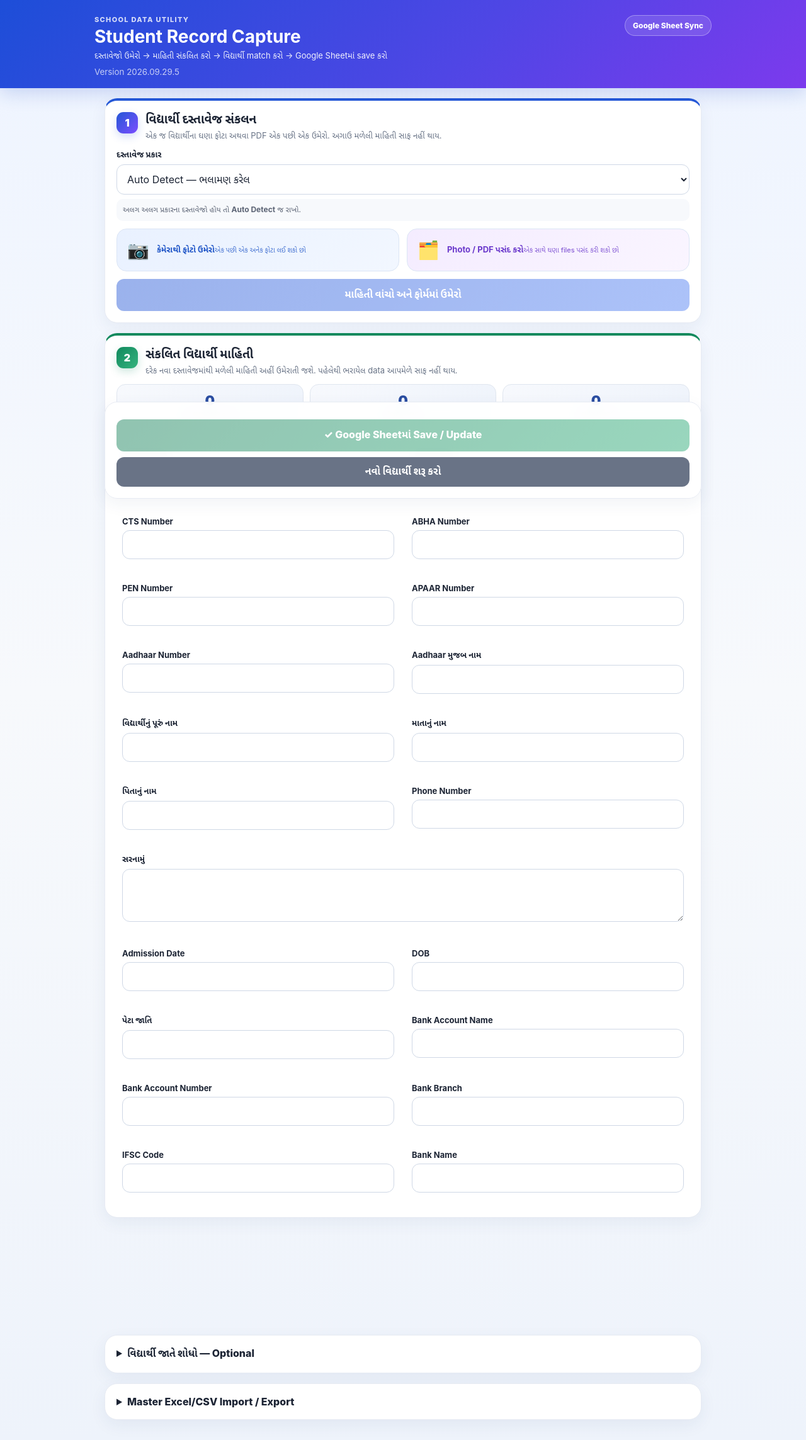
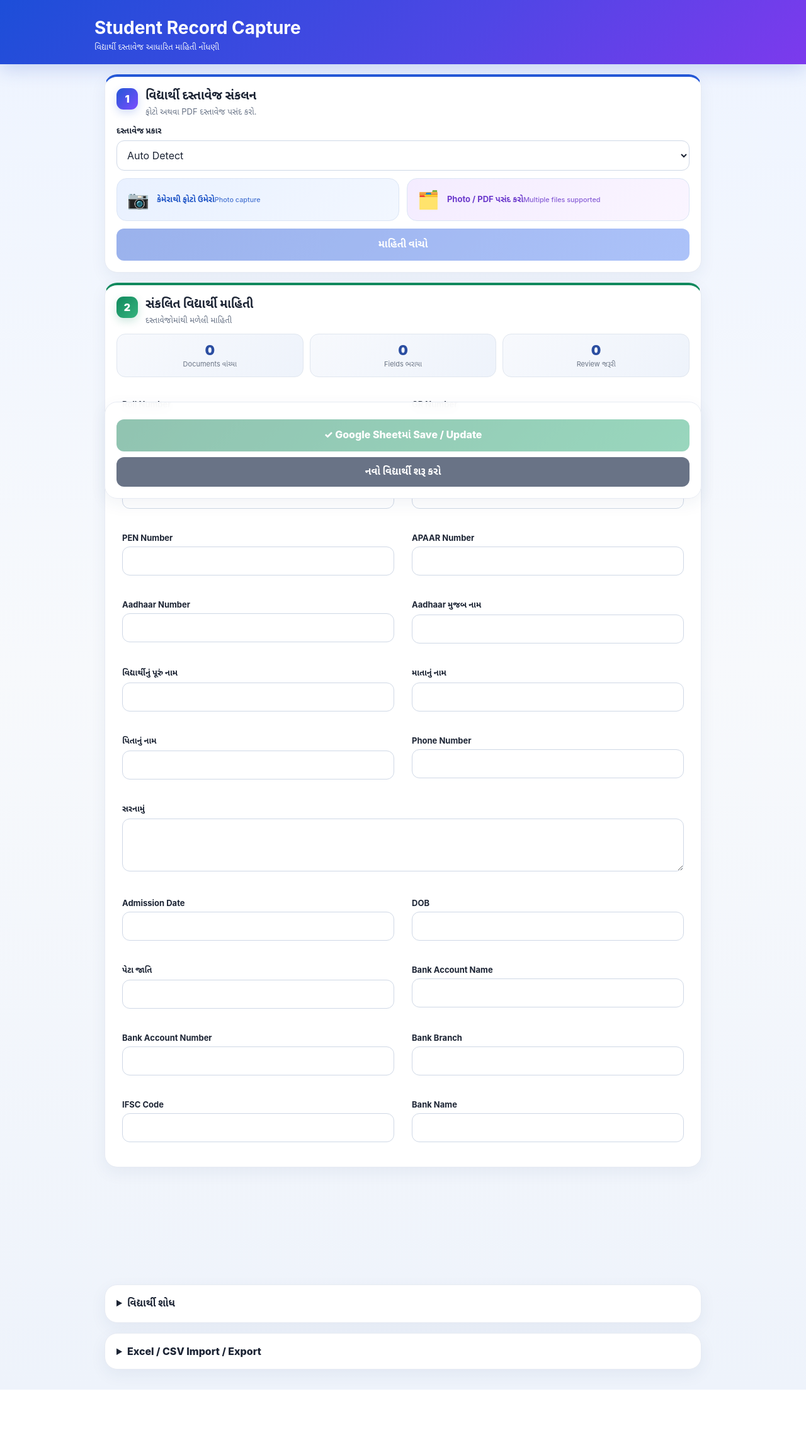
Before and after one commit to Adhyapak-Saathi/Adhyapaksaathi, a Flask app: page / in a window 1280 px wide. Shown: the whole page at 63% size. After the commit the page ends 2207 px from the top, so only its background shows below. Run offline with Flask 3, Linux system fonts and the light colour scheme; some libraries are stand-ins or nearby versions.

Commit message:
Simplify UI copy and remove internal implementation details

```diff
--- a/student-data-scanner/templates/index.html
+++ b/student-data-scanner/templates/index.html
@@ -5,20 +5,17 @@
   <meta name="viewport" content="width=device-width,initial-scale=1,viewport-fit=cover">
   <meta name="theme-color" content="#2457d6">
   <link rel="manifest" href="/static/manifest.json">
-  <link rel="stylesheet" href="/static/style.css?v=20260929-5">
+  <link rel="stylesheet" href="/static/style.css?v=20260929-6">
   <title>Student Record Capture</title>
 </head>
 <body>
 <header class="app-header">
   <div class="header-inner">
     <div>
-      <div class="brand-kicker">School Data Utility</div>
       <h1>Student Record Capture</h1>
-      <p>દસ્તાવેજો ઉમેરો → માહિતી સંકલિત કરો → વિદ્યાર્થી match કરો → Google Sheetમાં save કરો</p>
+      <p>વિદ્યાર્થી દસ્તાવેજ આધારિત માહિતી નોંધણી</p>
     </div>
-    <div class="header-badge">Google Sheet Sync</div>
   </div>
-  <small>Version 2026.09.29.5</small>
 </header>
 
 <main>
@@ -27,13 +24,13 @@
       <div class="step-badge">1</div>
       <div>
         <h2>વિદ્યાર્થી દસ્તાવેજ સંકલન</h2>
-        <p class="muted">એક જ વિદ્યાર્થીના ઘણા ફોટા અથવા PDF એક પછી એક ઉમેરો. અગાઉ મળેલી માહિતી સાફ નહીં થાય.</p>
+        <p class="muted">ફોટો અથવા PDF દસ્તાવેજ પસંદ કરો.</p>
       </div>
     </div>
 
     <label for="docType">દસ્તાવેજ પ્રકાર</label>
     <select id="docType">
-      <option value="AUTO">Auto Detect — ભલામણ કરેલ</option>
+      <option value="AUTO">Auto Detect</option>
       <option value="ABHA_CARD">ABHA Card</option>
       <option value="AADHAAR_CARD">Aadhaar Card</option>
       <option value="BANK_DOCUMENT">Bank Passbook / Bank Document</option>
@@ -41,18 +38,17 @@
       <option value="FORM">Student Form</option>
       <option value="OTHER">Other Document</option>
     </select>
-    <div class="hint">અલગ અલગ પ્રકારના દસ્તાવેજો હોય તો <b>Auto Detect</b> જ રાખો.</div>
 
     <div class="capture-actions">
       <label class="capture-btn camera">
         <span class="capture-icon">📷</span>
-        <span><b>કેમેરાથી ફોટો ઉમેરો</b><small>એક પછી એક અનેક ફોટા લઈ શકો છો</small></span>
+        <span><b>કેમેરાથી ફોટો ઉમેરો</b><small>Photo capture</small></span>
         <input id="camera" type="file" accept="image/*" capture="environment">
       </label>
 
       <label class="capture-btn files">
         <span class="capture-icon">🗂️</span>
-        <span><b>Photo / PDF પસંદ કરો</b><small>એક સાથે ઘણા files પસંદ કરી શકો છો</small></span>
+        <span><b>Photo / PDF પસંદ કરો</b><small>Multiple files supported</small></span>
         <input id="gallery" type="file" accept="image/*,application/pdf,.pdf" multiple>
       </label>
     </div>
@@ -72,7 +68,7 @@
 
     <div id="imageInfo" class="muted"></div>
     <button id="extractBtn" class="primary-action" onclick="processDocuments()" disabled>
-      માહિતી વાંચો અને ફોર્મમાં ઉમેરો
+      માહિતી વાંચો
     </button>
 
     <div id="progressWrap" class="progress-wrap" hidden>
@@ -89,7 +85,7 @@
       <div class="step-badge green">2</div>
       <div>
         <h2>સંકલિત વિદ્યાર્થી માહિતી</h2>
-        <p class="muted">દરેક નવા દસ્તાવેજમાંથી મળેલી માહિતી અહીં ઉમેરાતી જશે. પહેલેથી ભરાયેલ data આપમેળે સાફ નહીં થાય.</p>
+        <p class="muted">દસ્તાવેજોમાંથી મળેલી માહિતી</p>
       </div>
     </div>
 
@@ -120,8 +116,8 @@
   </section>
 
   <details class="card optional">
-    <summary>વિદ્યાર્થી જાતે શોધો — Optional</summary>
-    <p class="muted">Auto-match અસ્પષ્ટ હોય ત્યારે GR / PEN / CTS / Aadhaar / નામથી શોધો.</p>
+    <summary>વિદ્યાર્થી શોધ</summary>
+    <p class="muted">GR / PEN / CTS / Aadhaar / નામથી શોધો.</p>
     <div class="searchline">
       <input id="q" placeholder="GR / PEN / CTS / Aadhaar / નામ">
       <button onclick="searchStudent()">શોધો</button>
@@ -131,8 +127,7 @@
   </details>
 
   <details class="card optional">
-    <summary>Master Excel/CSV Import / Export</summary>
-    <p class="muted">UDISE / SSA / PEN / APAAR / existing Excel/CSV Google Sheet masterમાં merge કરો.</p>
+    <summary>Excel / CSV Import / Export</summary>
     <input id="masterFile" type="file" accept=".xlsx,.xls,.csv">
     <button onclick="importMaster()">Import Excel/CSV</button>
     <a class="linkbtn" href="/api/export.xlsx">Current Master Excel Download</a>
@@ -144,6 +139,6 @@
   window.FIELD_KEYS={{ fields|map(attribute=0)|list|tojson }};
   window.FIELD_LABELS={{ dict(fields)|tojson }};
 </script>
-<script src="/static/app.js?v=20260929-5"></script>
+<script src="/static/app.js?v=20260929-6"></script>
 </body>
 </html>
```
